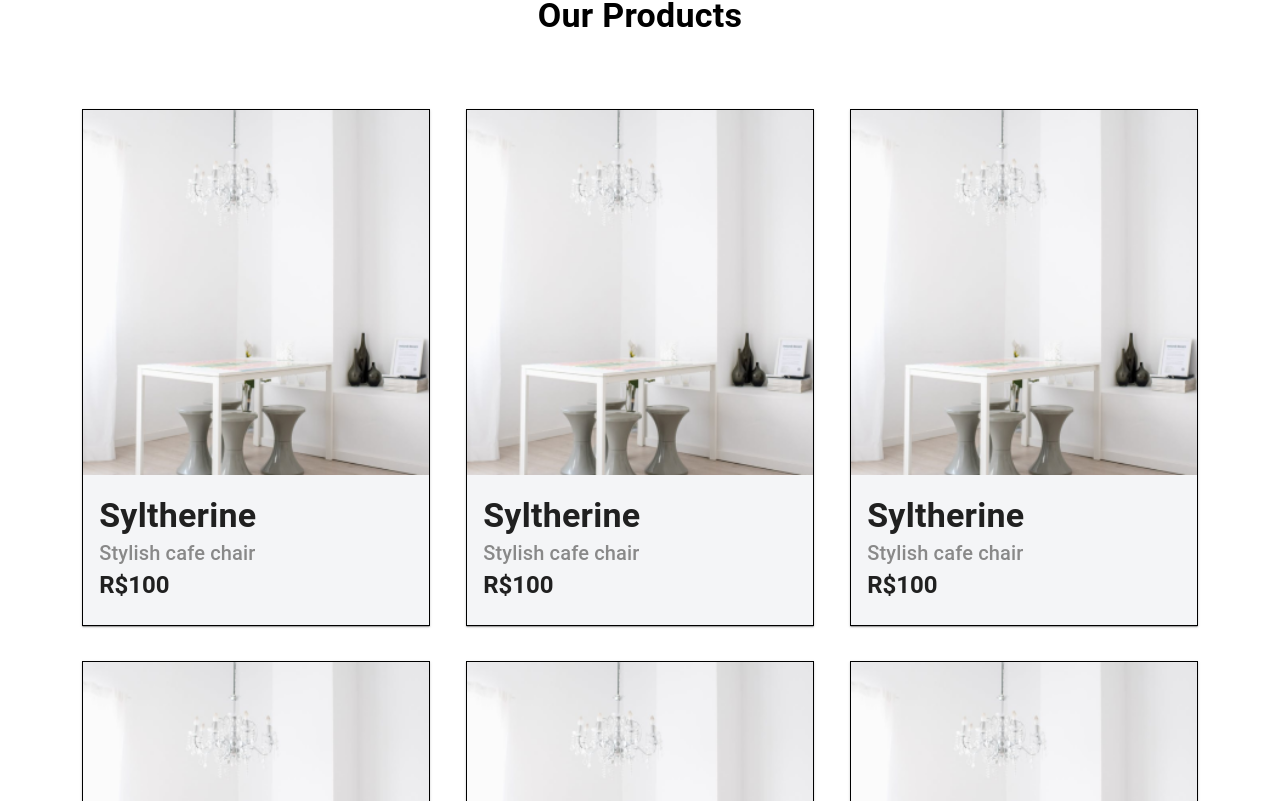
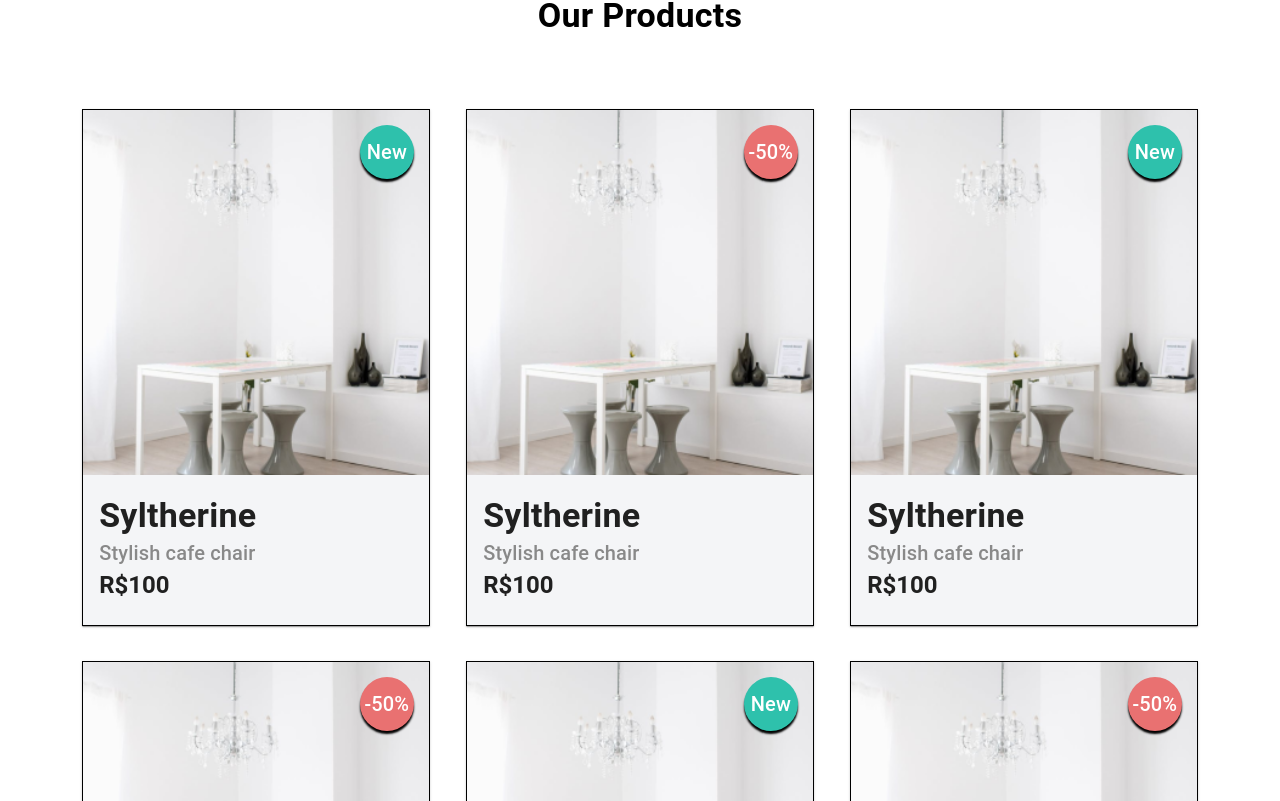
Before and after one commit to Gibsongf/furniture-eCommerce-react-app, a React (Vite) app: page / in a window 1280 px wide. Shown: the part 1719-2520 px from the top of the page. Built offline with nearby package versions, Linux system fonts and the light colour scheme.

Commit message:
CicleCardBadge new or discount info in ProductCard

```diff
--- a/src/Pages/Home.tsx
+++ b/src/Pages/Home.tsx
@@ -23,6 +23,14 @@ const fakeData: Product[] = [
         src: "src/assets/Home/product-1.png",
         description: "Stylish cafe chair",
         price: 100,
+        newProduct: true,
+    },
+    {
+        name: "Syltherine",
+        src: "src/assets/Home/product-1.png",
+        description: "Stylish cafe chair",
+        price: 100,
+        discount: "-50%",
     },
 ];
 export default function Home() {
--- a/src/components/Products/CicleCardBadge.tsx
+++ b/src/components/Products/CicleCardBadge.tsx
@@ -1,20 +1,42 @@
-import { Box } from "@mui/material";
-
-const CircleBadge = ({
-    bgColor,
-    text = "New",
-}: {
-    bgColor: string;
-    text: string;
-}) => {
+import { Box, Typography } from "@mui/material";
+//#2EC1AC new
+//#E97171 promo
+interface CircleBadge {
+    isNew: boolean | undefined;
+    value: string | undefined;
+}
+export const CircleBadge = ({ isNew, value }: CircleBadge) => {
+    let color: string = "#2EC1AC";
+    let text: string = "New";
+    if (value && !isNew) {
+        color = "#E97171";
+        text = value;
+    } else if (!value && !isNew) return;
     return (
         <Box
-            sx={{
-                width: "48px",
-                height: "48px",
-                backgroundColor: bgColor,
-            }}>
-            {text}
+            display="flex"
+            justifyContent="flex-end"
+            sx={{ width: "100%", zIndex: "1", position: "relative" }}>
+            <Box
+                display="flex"
+                alignItems="center"
+                justifyContent=" center"
+                sx={{
+                    width: "48px",
+                    height: "48px",
+                    backgroundColor: color,
+                    position: "absolute",
+                    zIndex: "1",
+                    borderRadius: "50px",
+                    margin: "15px",
+                    padding: "3px",
+                    color: "white",
+                    boxShadow: "0px 3px 2px 0px black",
+                }}>
+                <Typography variant="h6" component="h4">
+                    {text}
+                </Typography>
+            </Box>
         </Box>
     );
 };
--- a/src/components/Products/GridProducts.tsx
+++ b/src/components/Products/GridProducts.tsx
@@ -5,17 +5,10 @@ export default function GridProducts({ products }: { products: Product[] }) {
     const moreProducts: JSX.Element[] = Array(8)
         .fill(0)
         .map((n, index) => {
-            const { name, price, src, description } = products[0];
-
+            // const { name, price, src, description } = products[0];
             return (
                 // <Box>
-                <ProductCard
-                    key={index}
-                    name={name}
-                    src={src}
-                    price={price}
-                    description={description}
-                />
+                <ProductCard key={index} product={products[index % 2]} />
                 // {/* </Box> */}
             );
         });
--- a/src/components/Products/ProductCard.tsx
+++ b/src/components/Products/ProductCard.tsx
@@ -3,21 +3,24 @@ import CardContent from "@mui/material/CardContent";
 import Typography from "@mui/material/Typography";
 import { useState } from "react";
 import { AddToCart } from "./AddCartHover";
+import { CircleBadge } from "./CicleCardBadge";
 
 export interface Product {
     name: string;
     price: number;
     src: string;
     description: string;
-    new?: string;
+    newProduct?: boolean;
     discount?: string;
 }
 
 //a discount circle cor red with percentage of it
 //a new circle color
 
-export function ProductCard({ src, name, description, price }: Product) {
+export function ProductCard({ product }: { product: Product }) {
     const [showAddCart, setShowAddCart] = useState<string>("none");
+    const { name, price, src, description, newProduct, discount } = product;
+
     return (
         <Card
             sx={{
@@ -30,6 +33,8 @@ export function ProductCard({ src, name, description, price }: Product) {
             onMouseEnter={() => setShowAddCart("flex")}
             onMouseLeave={() => setShowAddCart("none")}>
             <AddToCart display={showAddCart} />
+            <CircleBadge isNew={newProduct} value={discount} />
+
             <img style={{ width: "100%" }} src={src} alt="title" srcSet="" />
             <CardContent sx={{ textAlign: "left" }}>
                 <Typography fontWeight="bold" variant="h4" component="h1">
```
